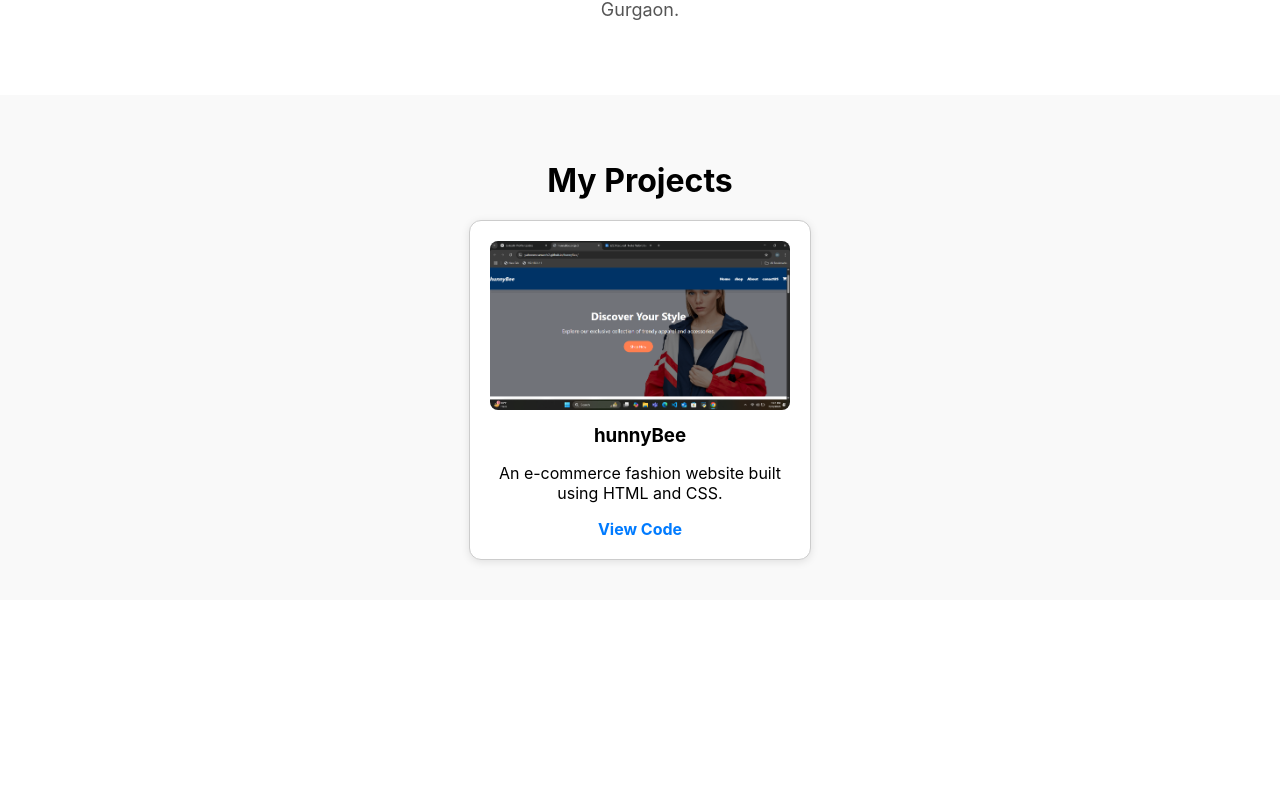
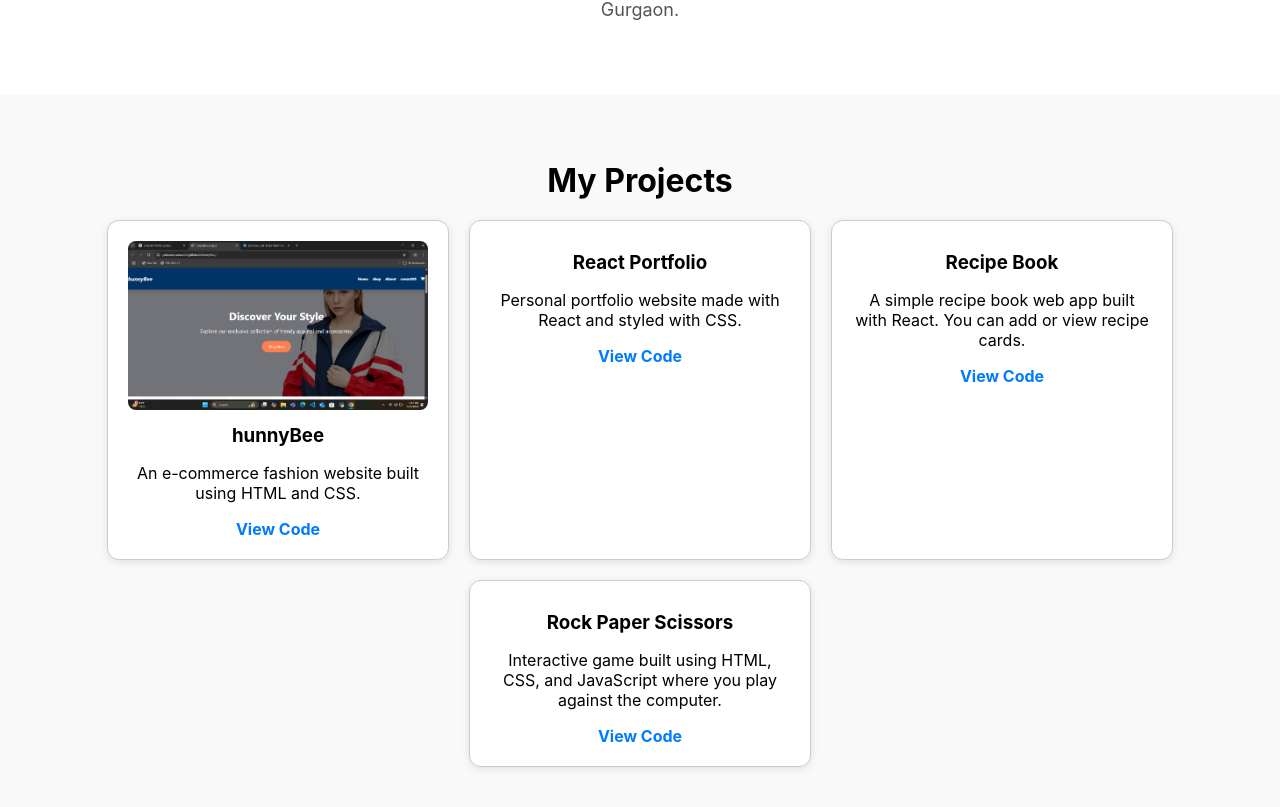
Before and after one commit to yahoowecanwork2/-neha-portfolio, a React (Create React App) app: page / in a window 1280 px wide. Shown: the part 1130-1937 px from the top of the page. Before the commit the page ends 1730 px from the top, so only its background shows below. Built offline with nearby package versions, Linux system fonts and the light colour scheme.

Commit message:
added more project

```diff
--- a/src/components/Projects.jsx
+++ b/src/components/Projects.jsx
@@ -14,6 +14,24 @@ function Project() {
                     <p>An e-commerce fashion website built using HTML and CSS.</p>
                     <a href="https://github.com/yahoowecanwork2/hunnyBee" target="_blank" rel="noreferrer">View Code</a>
                 </div>
+                <div className="project-card">
+                    {/* <img src={portfolioImg} alt="Portfolio" /> */}
+                    <h3>React Portfolio</h3>
+                    <p>Personal portfolio website made with React and styled with CSS.</p>
+                    <a href="https://github.com/yahoowecanwork2/neha-portfolio" target="_blank" rel="noreferrer">View Code</a>
+                </div>
+                <div className="project-card">
+                    {/* <img src={recipeBookImg} alt="Recipe Book" /> */}
+                    <h3>Recipe Book</h3>
+                    <p>A simple recipe book web app built with React. You can add or view recipe cards.</p>
+                    <a href="https://github.com/yahoowecanwork2" target="_blank" rel="noreferrer">View Code</a>
+                </div>
+                <div className="project-card">
+                    {/* <img src={rpsImg} alt="Rock Paper Scissors" /> */}
+                    <h3>Rock Paper Scissors</h3>
+                    <p>Interactive game built using HTML, CSS, and JavaScript where you play against the computer.</p>
+                    <a href="https://github.com/yahoowecanwork2" target="_blank" rel="noreferrer">View Code</a>
+                </div>
 
             </div>
         </section>
```
